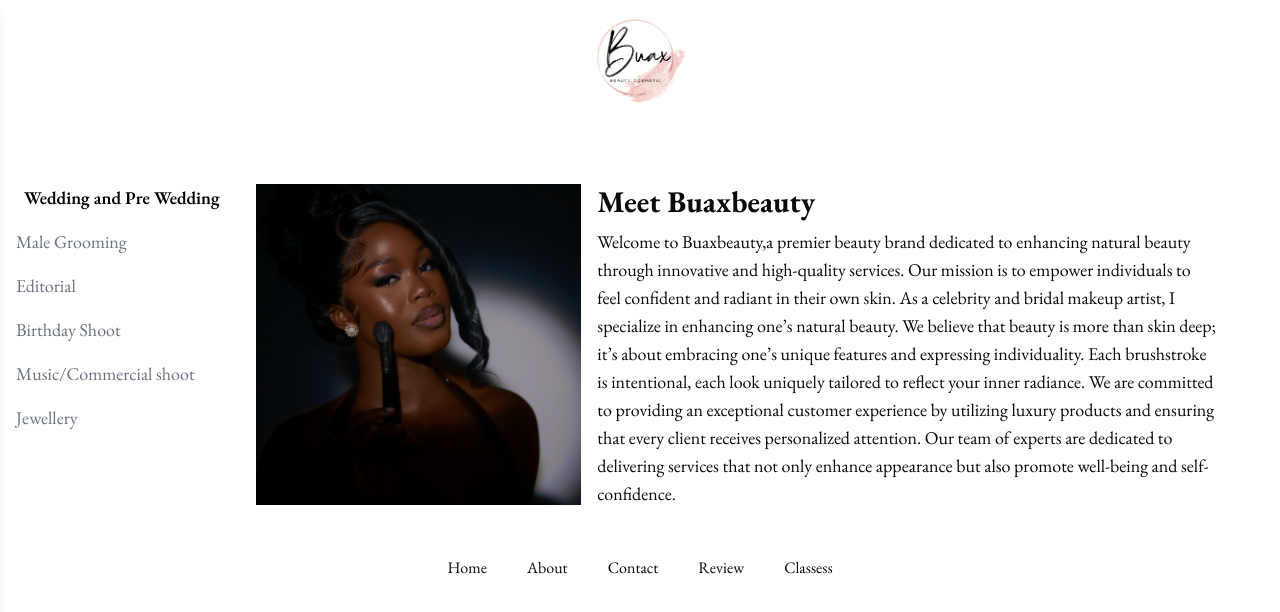
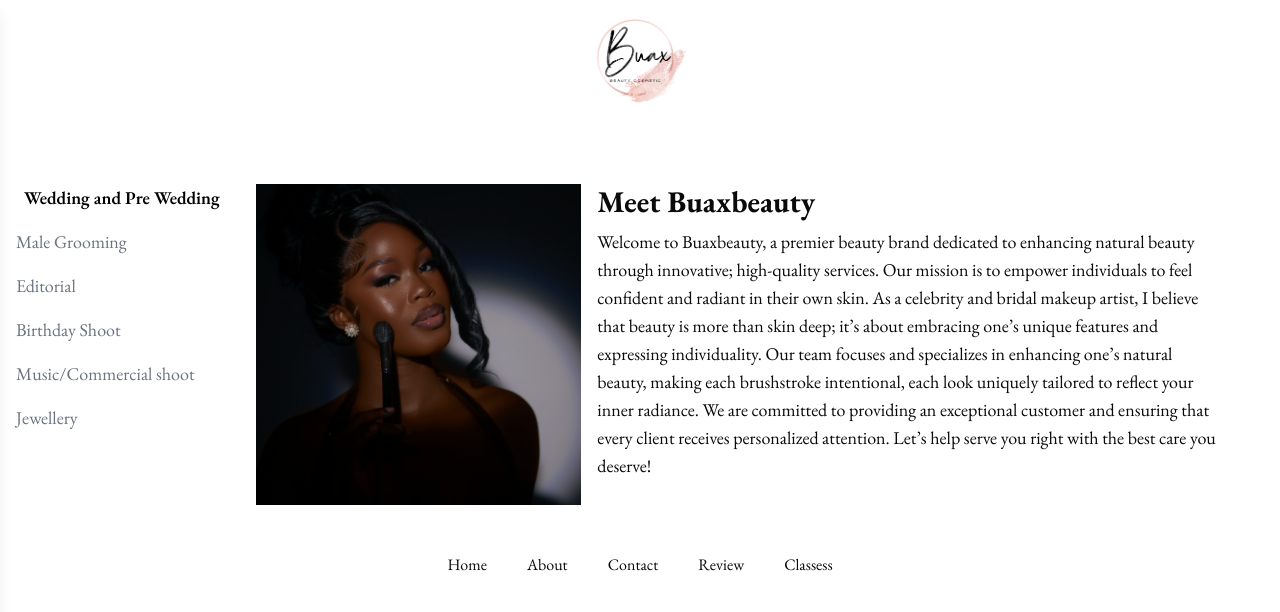
Before and after one commit to oyewosolomon/buaxbeauty, a Next.js app: page /about in a window 1280 px wide. Shown: the top 612 px of the page. Built offline with nearby package versions, Linux system fonts and the light colour scheme.

Commit message:
New Update

```diff
--- a/src/app/about/page.jsx
+++ b/src/app/about/page.jsx
@@ -57,8 +57,7 @@ const About = () => {
                   <div className="relative overflow-hidden group text-lg">
                     <h1 className='font-bold text-3xl mb-2'>Meet Buaxbeauty</h1>
 
-                    Welcome to Buaxbeauty,a premier beauty brand dedicated to enhancing natural beauty through innovative and high-quality services. Our mission is to empower individuals to feel confident and radiant in their own skin. As a celebrity and bridal makeup artist, I specialize in enhancing one’s natural beauty. We believe that beauty is more than skin deep; it’s about embracing one’s unique features and expressing individuality. Each brushstroke is intentional, each look uniquely tailored to reflect your inner radiance. We are committed to providing an exceptional customer experience by utilizing luxury products and ensuring that every client receives personalized attention. Our team of experts are dedicated to delivering services that not only enhance appearance but also promote well-being and self-confidence.
-
+                    Welcome to Buaxbeauty, a premier beauty brand dedicated to enhancing natural beauty through innovative; high-quality services. Our mission is to empower individuals to feel confident and radiant in their own skin. As a celebrity and bridal makeup artist, I believe that beauty is more than skin deep; it’s about embracing one’s unique features and expressing individuality. Our  team focuses and specializes in enhancing one’s natural beauty, making each brushstroke intentional, each look uniquely tailored to reflect your inner radiance. We are committed to providing an exceptional customer and ensuring that every client receives personalized attention. Let’s help serve you right with the best care you deserve!
                   </div>
                 </div>
             </div>
```
